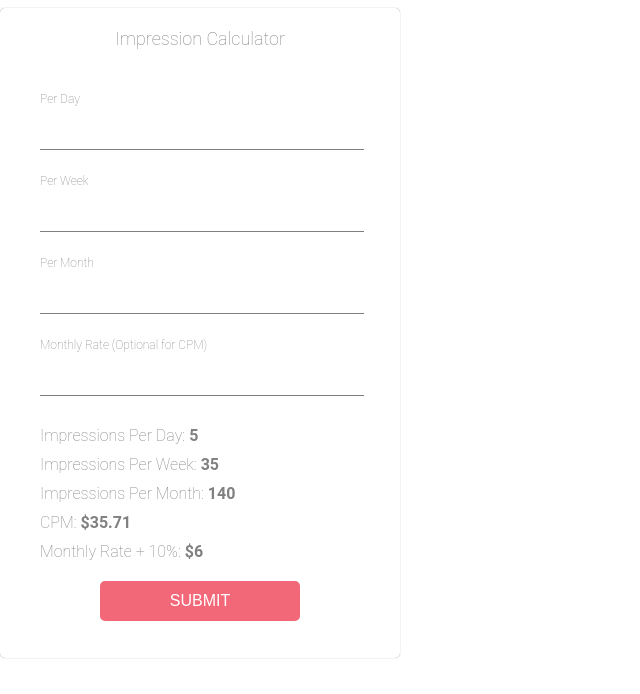
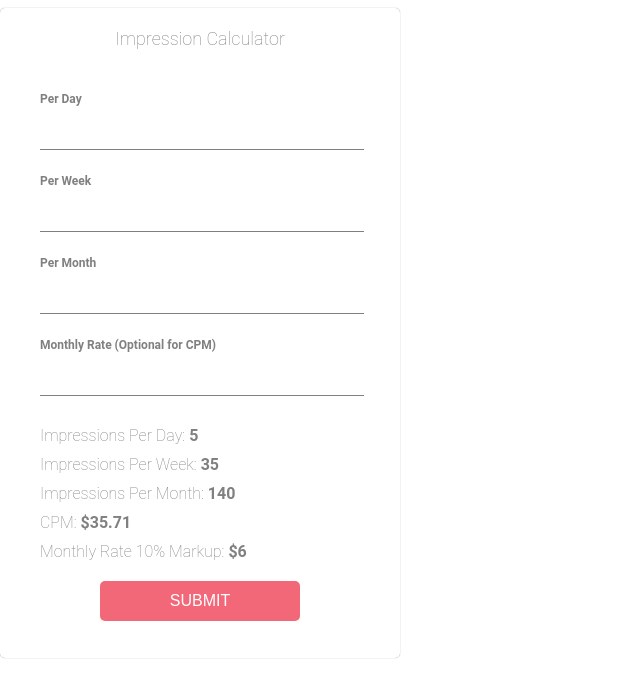
Before and after one commit to adam-86/impressions-calculator, a plain HTML site: page index.html in a window 1280 px wide. Both pictures are taken after typing "5", "5", "5", "5" into the empty fields and a click on the button "SUBMIT". Shown: the whole page, without its empty margins (0-640 px from the left). Drawn offline with Linux system fonts and the light colour scheme.

Commit message:
Changed markup from 10% to 15% and changed label text to bold

```diff
--- a/index.html
+++ b/index.html
@@ -37,7 +37,7 @@
       <span>Impressions per week: </span>
       <span>Impressions per month: </span>
       <span>CPM: </span>
-      <span>Monthly Rate + 10%: </span>
+      <span>Monthly Rate + 15%: </span>
     </div>
 
 
--- a/javascript/main.js
+++ b/javascript/main.js
@@ -17,6 +17,7 @@ function getResults() {
     roundedCpm,
     markup;
 
+
   if (perDay != 0) {
     outputDays = perDay;
     outputWeeks = perDay * 7;
@@ -35,7 +36,7 @@ function getResults() {
   } if(monthRate != 0) {
     outputCpm = monthRate / outputMonths * 1000;
     roundedCpm = Math.round(outputCpm * 100) / 100;
-    markup = (parseInt(monthRate) / 100 * 10 + parseInt(monthRate)) ;
+    markup = (parseInt(monthRate) / 100 * 15 + parseInt(monthRate)) ;
   }
 
   //output results rounded to the nearest interger
@@ -44,7 +45,7 @@ function getResults() {
       <span>Impressions Per Week:<strong> ${Math.round(outputWeeks)} </strong></span>
       <span>Impressions Per Month:<strong> ${Math.round(outputMonths)} </strong></span>
       <span>CPM:<strong> $${(roundedCpm)} </strong></span>
-      <span>Monthly Rate + 10%:<strong> $${Math.round(markup)} </strong></span>
+      <span>Monthly Rate 10% Markup:<strong> $${Math.round(markup)} </strong></span>
 
       `;
 
--- a/styles/master.sass
+++ b/styles/master.sass
@@ -34,7 +34,7 @@ label
   position: absolute
   top: 5%
   left: 0
-  font-weight: 100
+  font-weight: bold
   font-size: 12px
 
 input
```
Also changed, not shown: styles/master.css.
